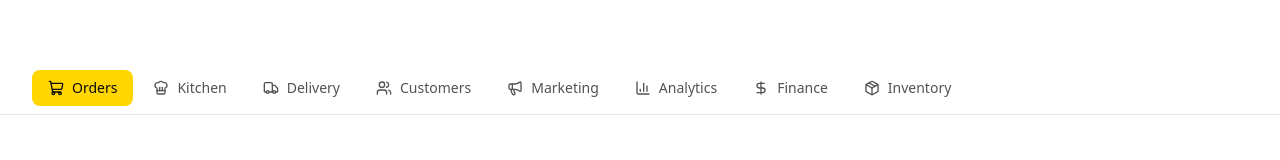
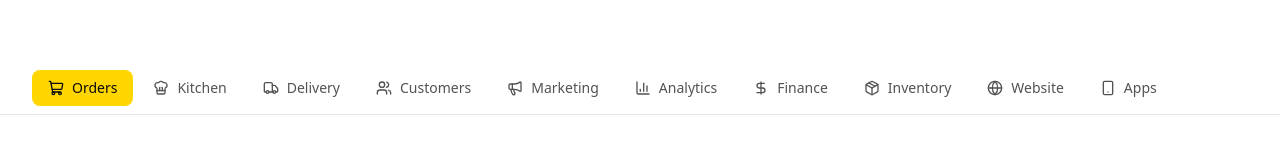
Before and after one commit to artcinema/toster-website, a Next.js app: page /en/features in a window 1280 px wide. Shown: the part 418-578 px from the top of the page. Built offline with nearby package versions, Linux system fonts and the light colour scheme; no server answers.

Commit message:
feat(features): add Website and Apps tabs to feature tabs

```diff
--- a/src/app/[locale]/features/page.tsx
+++ b/src/app/[locale]/features/page.tsx
@@ -9,7 +9,7 @@
   BarChart3, DollarSign, Package, ArrowRight,
   Kanban, Zap, Globe, Camera, Clock, MapPin,
   Bot, Brain, TrendingUp, Shield, FileText,
-  Warehouse, AlertTriangle, Import,
+  Warehouse, AlertTriangle, Import, Smartphone, Star, Bell, Search, Palette,
 } from 'lucide-react';
 import { useTranslations } from 'next-intl';
 import { Container } from '@/components/ui/container';
@@ -137,6 +137,32 @@
       { icon: Import, title: '1C import', description: 'Import products and inventory data from 1C ERP. Bulk sync with field mapping.' },
     ],
   },
+  {
+    id: 'website',
+    label: 'Website',
+    icon: Globe,
+    features: [
+      { icon: Globe, title: 'Branded ordering website', description: 'A fully branded customer-facing website on your domain. Menu, cart, checkout, and order tracking — ready to launch.' },
+      { icon: Palette, title: 'Custom branding', description: 'Your logo, colours, and fonts. The storefront looks like your brand, not a white-label template.' },
+      { icon: ShoppingCart, title: 'Full ordering flow', description: 'Category browsing, product pages, modifiers, cart, address input, promo codes, and multiple payment methods.' },
+      { icon: Star, title: 'Loyalty & bonuses', description: 'Customers see their bonus balance, redeem points at checkout, and track order history — all on your website.' },
+      { icon: Search, title: 'SEO-ready', description: 'Server-side rendered pages, structured data, sitemap, and canonical URLs. Ranks for your city and cuisine.' },
+      { icon: Zap, title: 'Real-time order tracking', description: 'Live order status page with courier location on a map. Reduces support calls by up to 60%.' },
+    ],
+  },
+  {
+    id: 'apps',
+    label: 'Apps',
+    icon: Smartphone,
+    features: [
+      { icon: Smartphone, title: 'iOS & Android apps', description: 'Native mobile apps for your customers, published under your brand on the App Store and Google Play.' },
+      { icon: Palette, title: 'White-label branding', description: 'Your name, icon, and splash screen. Customers download your app — not a generic platform.' },
+      { icon: Bell, title: 'Push notifications', description: 'Order status updates, promo campaigns, and re-engagement pushes delivered natively to the lock screen.' },
+      { icon: Star, title: 'Loyalty in-app', description: 'Bonus balance, order history, referral codes, and birthday rewards — all inside the app.' },
+      { icon: ShoppingCart, title: 'Full ordering flow', description: 'Identical ordering experience to the website: menu, modifiers, cart, saved addresses, and one-tap reorder.' },
+      { icon: MapPin, title: 'Live delivery tracking', description: 'Customers track their courier on a live map inside the app. ETA updates in real time.' },
+    ],
+  },
 ];
 
 export default function FeaturesPage() {
```
